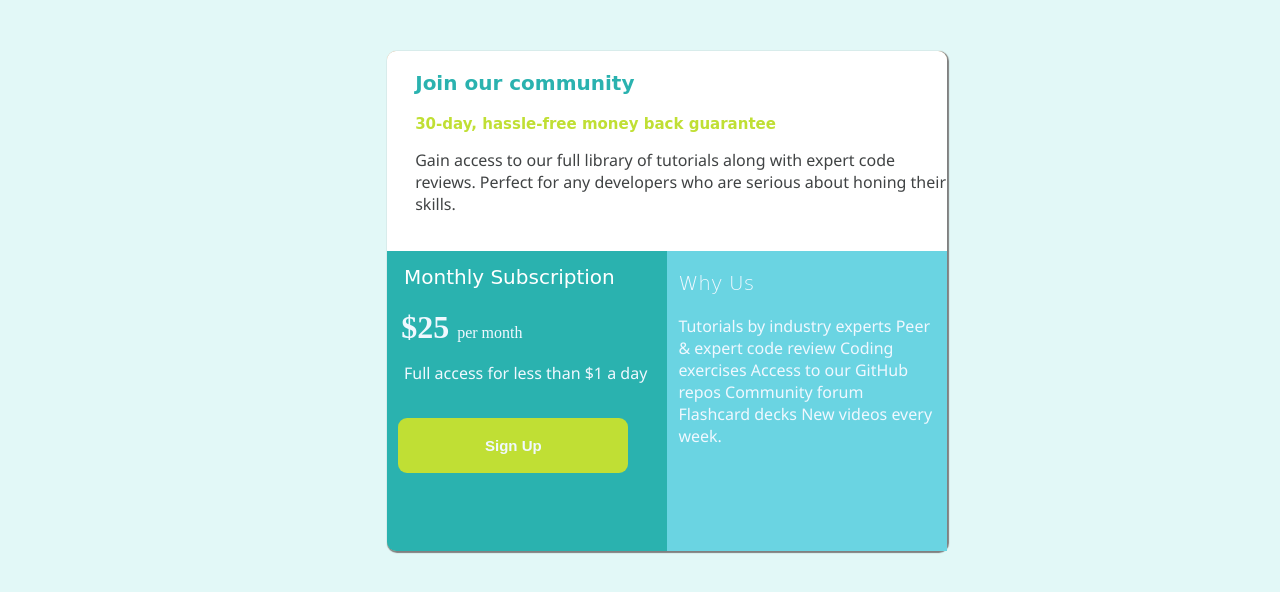
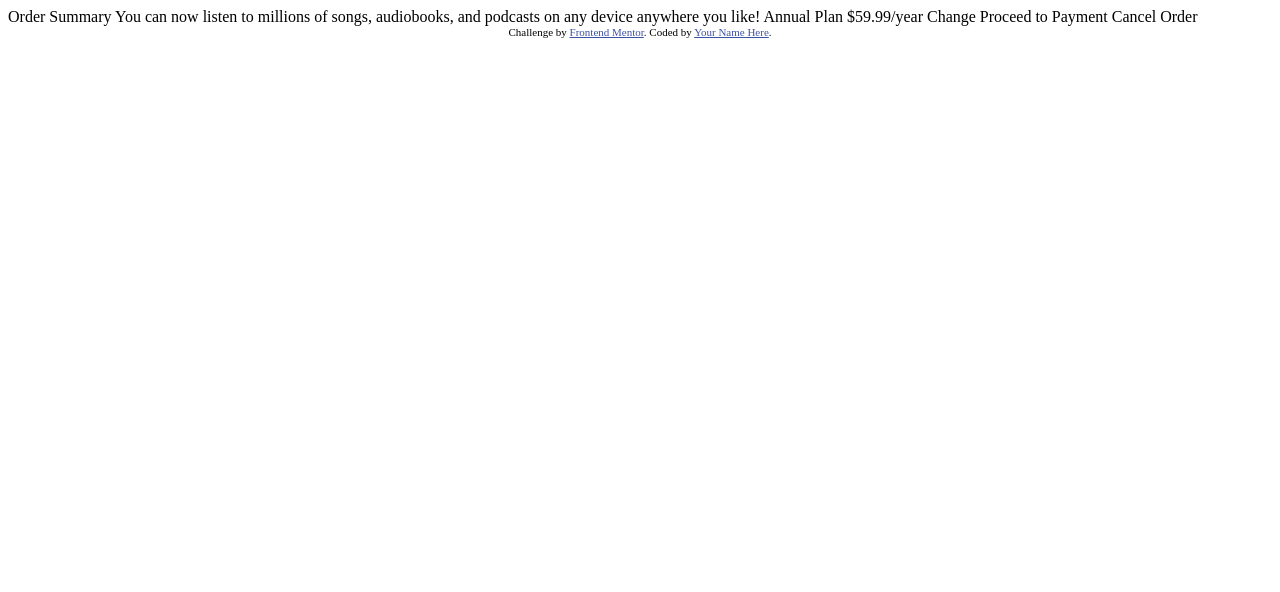
Before and after one commit to PoojaN789/Single-Price-Grid-, a plain HTML site: page index.html in a window 1280 px wide. Drawn offline with Linux system fonts and the light colour scheme.

Commit message:
Add files via upload

```diff
--- a/index.html
+++ b/index.html
@@ -1,174 +1,37 @@
 <!DOCTYPE html>
 <html lang="en">
-
 <head>
   <meta charset="UTF-8">
-  <meta name="viewport" content="width=device-width, initial-scale=1.0">
-  <!-- displays site properly based on user's device -->
+  <meta name="viewport" content="width=device-width, initial-scale=1.0"> <!-- displays site properly based on user's device -->
 
   <link rel="icon" type="image/png" sizes="32x32" href="./images/favicon-32x32.png">
 
-  <title>Frontend Mentor | Single Price Grid Component</title>
+  <title>Frontend Mentor | Order summary card</title>
 
   <!-- Feel free to remove these styles or customise in your own stylesheet 👍 -->
   <style>
-    body {
-      background-color: hsl(177, 62%, 93%);
-    }
+    .attribution { font-size: 11px; text-align: center; }
+    .attribution a { color: hsl(228, 45%, 44%); }
+  </style>
+</head>
+<body>
 
-    .container {
-      display: grid;
-      height: 500px;
-      width: 560px;
-      background-color: burlywood;
-      margin-top: 4%;
-      margin-left: 30%;
-      border-radius: 9px;
-      grid-template-rows: 200px 300px;
-      box-shadow: grey 1px 1px 1px 1px;
-    }
+  Order Summary
 
-    .join {
-      font-family: cursive;
-      font-size: 20px;
-      color: hsl(179, 62%, 43%);
-      font-weight: 700;
-      margin-left: 5%;
-    }
+  You can now listen to millions of songs, audiobooks, and podcasts on any
+  device anywhere you like!
 
-    .first-row {
-      background-color: white;
-      border-top-left-radius: 9px;
-      border-top-right-radius: 9px;
-    }
+  Annual Plan
+  $59.99/year
 
+  Change
 
-    .days30 {
-      font-family: cursive;
-      font-size: 15px;
-      color: hsl(71, 73%, 54%);
-      font-weight: 700;
-      margin-left: 5%;
+  Proceed to Payment
+  Cancel Order
 
-    }
-
-    .gain {
-      color: hsl(195, 3%, 26%);
-      margin-left: 5%;
-      font-family: 'Segoe UI', Tahoma, Geneva, Verdana, sans-serif;
-      font-size: medium;
-    }
-
-    .darkb {
-      display: grid;
-      grid-template-columns: 1fr 1fr;
-
-    }
-
-    .one {
-      background-color: hsl(179, 62%, 43%);
-      border-bottom-left-radius: 9px;
-
-    }
-
-    .subscription {
-      font-size: 20px;
-      color: white;
-      margin-top: 5%;
-      margin-left: 6%;
-      font-family: cursive;
-    }
-
-    .price {
-      color: aliceblue;
-      margin-left: 5%;
-    }
-
-    .dollar {
-      font-size: xx-large;
-    }
-
-    .full {
-      color: aliceblue;
-      margin-left: 6%;
-      font-family: 'Segoe UI', Tahoma, Geneva, Verdana, sans-serif;
-    }
-
-    .last {
-      background-color: hsl(187, 67%, 65%);
-    }
-
-    .whyUs {
-      color: aliceblue;
-      font-weight: 300;
-      font-size: 20px;
-      font-family: cursive;
-      margin-left: 4%;
-      align-self: center;
-      line-gap-override: 2;
-    }
-
-
-    .end {
-      color: aliceblue;
-      font-family: 'Segoe UI', Tahoma, Geneva, Verdana, sans-serif;
-      margin-left: 4%;
-      margin-right: 4%;
-    }
-    .signup{height: 55px;
-    background-color:hsl(71, 73%, 54%) ;
-    margin-left: 4%;
-    font-size: 15px;
-     width: 230px;
-     border-radius: 9px;
-     color: aliceblue;
-       border: none;
-       font-weight: 600;
-      box-shadow: darkgray 1pc;}
-      .signup:hover{background-color: rgb(158, 231, 84);cursor: pointer;}
-  </style>
-
-<body>
-  <div class="container">
-    <div class="first-row">
-      <p class="join">Join our community </p>
-
-      <p class="days30"> 30-day, hassle-free money back guarantee</p>
-
-      <p class="gain"> Gain access to our full library of tutorials along with expert code reviews.
-        Perfect for any developers who are serious about honing their skills.</p>
-    </div>
-    <div class="darkb">
-      <div class="one">
-        <p class="subscription">Monthly Subscription</p>
-
-        <p class="price"> <strong class="dollar">$25 </strong> per month</p>
-
-        <p class="full"> Full access for less than &dollar;1 a day </p>
-        <br>
-
-          <button class="signup">Sign Up</button>
-
-
-      </div>
-      <div class="last">
-
-        <p class="whyUs"> Why Us</p>
-
-        <p class="end">Tutorials by industry experts
-        Peer &amp; expert code review
-        Coding exercises
-        Access to our GitHub repos
-        Community forum
-        Flashcard decks
-        New videos every week.</p>
-      </div>
-    </div>
-
+  <div class="attribution">
+    Challenge by <a href="https://www.frontendmentor.io?ref=challenge" target="_blank">Frontend Mentor</a>.
+    Coded by <a href="#">Your Name Here</a>.
   </div>
-
-  </div>
-
 </body>
-
 </html>
```
Also changed, not shown: 4 other files.
